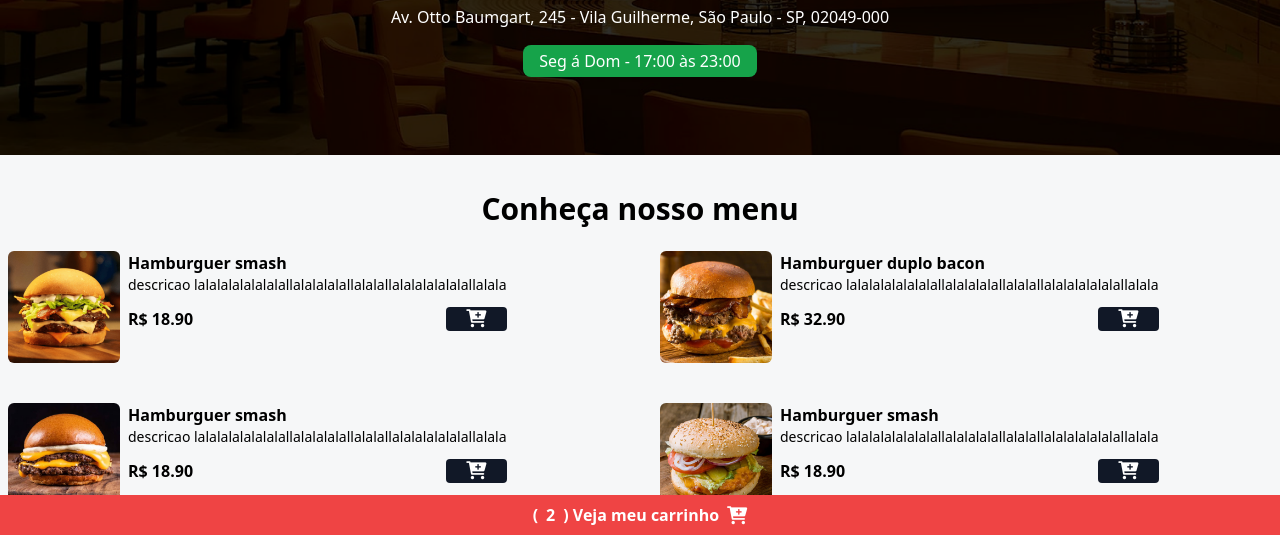
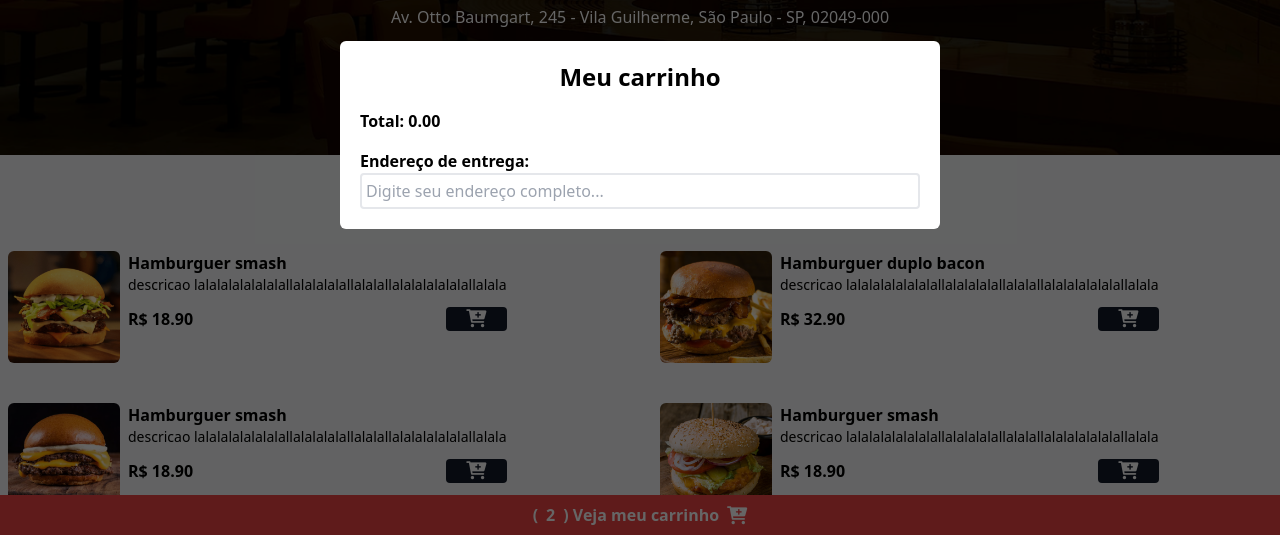
Before and after one commit to Matheus-Freitas0/hamburger-shop-page, a website: page index.html in a window 1280 px wide. Shown: the part 265-800 px from the top of the page. Drawn offline with Linux system fonts and the light colour scheme.

Commit message:
Updated index.html and styles/output.css with changes to layout, styling, and added cart functionality

```diff
--- a/index.html
+++ b/index.html
@@ -272,7 +272,8 @@
             </main>
 
             <div class="mx-auto max-w-7xl p-2 my-2">
-                <h2 class="text-2xl md:text-3xl font-bold text-center">Bebidas</h2>
+                <h2
+                    class="text-2xl md:text-3xl font-bold text-center">Bebidas</h2>
             </div>
 
             <div
@@ -327,9 +328,28 @@
 
         </div>
 
-        <footer class="w-full bg-red-500 py-2 fixed bottom-0 z-40 flex items-center justify-center">
+        <div
+            class="bg-black/60 w-full h-full fixed top-0 left-0 z-[99] flex items-center justify-center">
+            <div class="bg-white p-5 rounded-md min-w-[90%] md:min-w-[600px]">
+                <h2 class="text-center font-bold text-2xl mb-2">Meu
+                    carrinho</h2>
+
+                <div id="cart-items"
+                    class="flex justify-between mb-2 flex-col"></div>
+
+                <p class="font-bold">Total: <span
+                        id="cart-total">0.00</span></p>
+
+                <p class="font-bold mt-4">Endereço de entrega:</p>
+                <input type="text" placeholder="Digite seu endereço completo..."
+                    id="address" class="w-full border-2 p-1 rounded my-1">
+            </div>
+        </div>
+
+        <footer
+            class="w-full bg-red-500 py-2 fixed bottom-0 z-40 flex items-center justify-center">
             <button class="flex items-center gap-2 text-white font-bold"
-            id="cart-btn">
+                id="cart-btn">
                 (<span id="cart-count">2</span>)
                 Veja meu carrinho
                 <i class="fa fa-cart-plus text-lg text-white"></i>
```
Also changed, not shown: styles/output.css.
